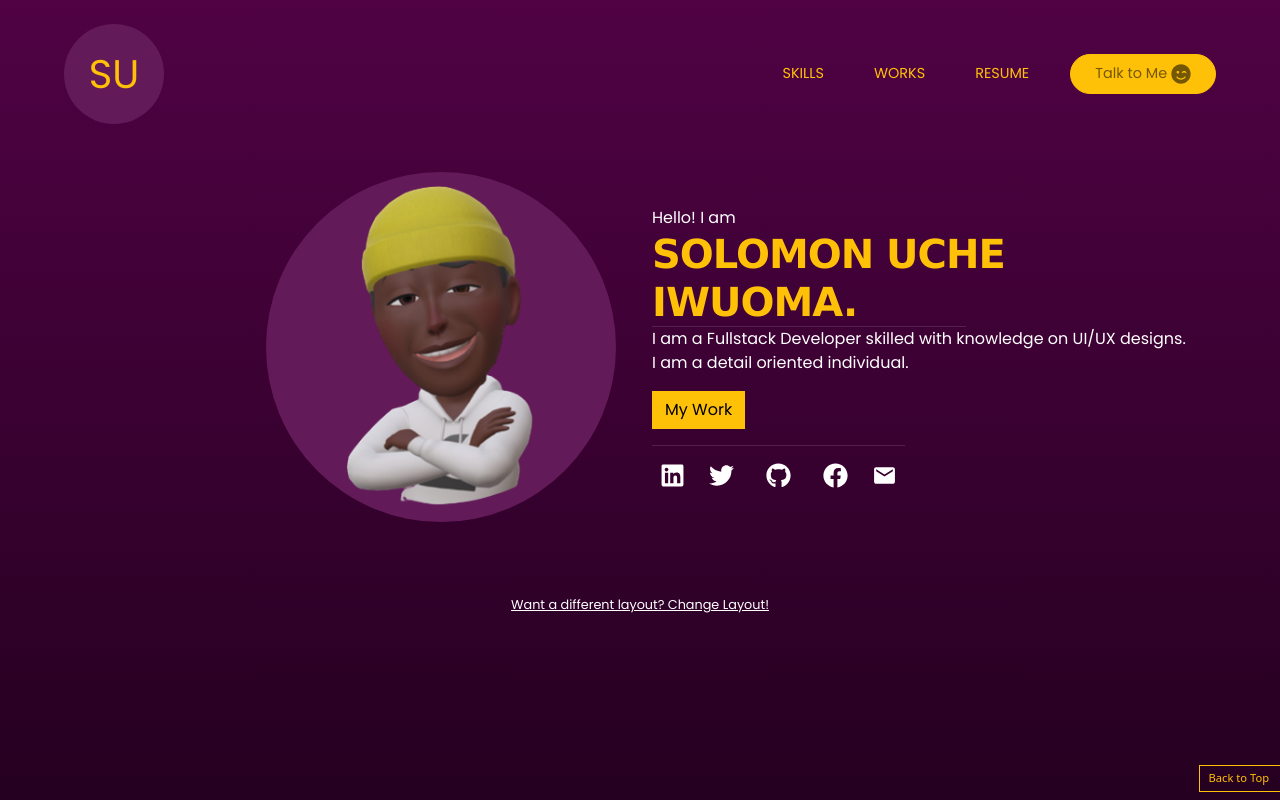
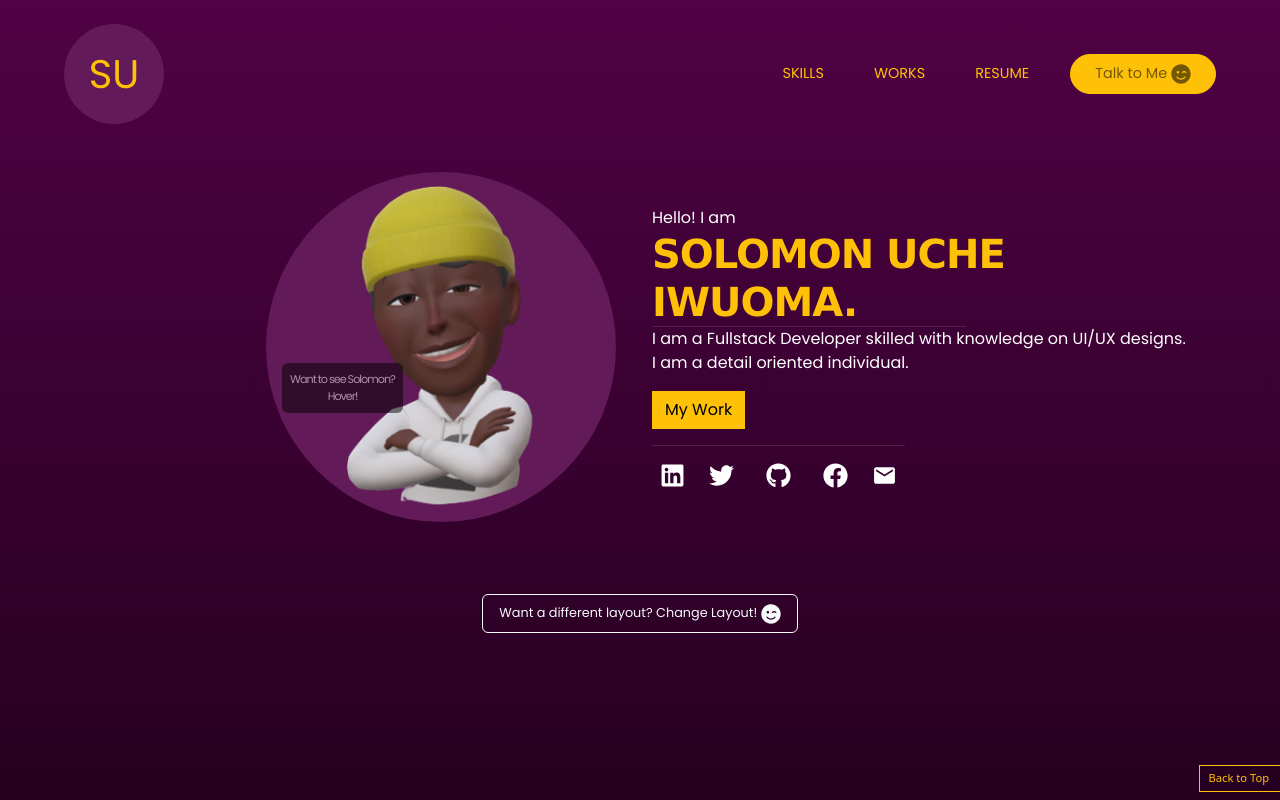
Before and after one commit to officialksolomon/my_portfolio, a React (Vite) app: page / in a window 1280 px wide. Built offline with nearby package versions, Linux system fonts and the light colour scheme; some icons are missing.

Commit message:
changes...

```diff
--- /dev/null
+++ b/src/components/Footer/Footer.css
@@ -0,0 +1,3 @@
+.copyright-text {
+  font-size: 0.7em;
+}
--- a/src/components/Footer/Footer.jsx
+++ b/src/components/Footer/Footer.jsx
@@ -1,12 +1,12 @@
 import React from 'react'
 import { Col, Row } from 'react-bootstrap'
 import { FaCopyright } from 'react-icons/fa'
-
+import './Footer.css'
 function Footer () {
   return (
     <Row >
       <Col xs={12} className='d-flex justify-content-center align-items-center'>
-        <p className='text-white fw-light'>Solomon Uche Iwuoma <FaCopyright /> 2022</p></Col>
+        <p className='text-white fw-light copyright-text'>Solomon Uche Iwuoma <FaCopyright /> 2022</p></Col>
     </Row>
   )
 }
--- a/src/components/Home/Home.css
+++ b/src/components/Home/Home.css
@@ -19,3 +19,9 @@ h1 {
 .name {
   font-family: Verdana, Geneva, Tahoma, sans-serif;
 }
+
+.avatar-span {
+  font-size: 0.7em;
+  z-index: 1000;
+  letter-spacing: -1px;
+}
--- a/src/components/Home/Home.jsx
+++ b/src/components/Home/Home.jsx
@@ -3,6 +3,7 @@ import './Home.css'
 import { Row, Col, Button } from 'react-bootstrap'
 import HomeAvatar from './HomeAvatar'
 import HomeBody from './HomeBody'
+import { FaSmileWink } from 'react-icons/fa'
 
 function Home () {
   const [change, setChange] = useState(false)
@@ -22,10 +23,13 @@ function Home () {
       <Row id='home' className='g-4 justify-content-center align-item-center'>
         <HomeAvatar change={change} />
         <HomeBody change={change} />
-        <Button variant='link' className="layout-btn text-white m-5 p-0 d-none d-md-block " onClick={changeLayout}> Want a different layout? Change Layout!</Button>
+        <div class="p-0 m-0 d-flex justify-content-center align-items-center">
+          <Button variant='outline-light' className="layout-btn  m-5 p-2 px-3 " onClick={changeLayout}> Want a different layout? Change Layout! <FaSmileWink size={20} /> </Button>
+        </div>
       </Row>
     </>
   )
 }
 
+
 export default Home
--- a/src/components/Home/HomeAvatar.jsx
+++ b/src/components/Home/HomeAvatar.jsx
@@ -12,8 +12,11 @@ function HomeAvatar ({ change }) {
   }
   return (
     <>
-      <Col xs={12} md={change ? 6 : 8} className={`d-flex ${change ? 'justify-content-end ' : 'justify-content-center'} align-items-center p-4`}>
-        <img onMouseEnter={(event) => changeImage(event)} onMouseLeave={(event) => changeImage(event)} src={src} className="avatar rounded-circle animate__animated animate__zoomIn" width={change ? 350 : 200} height={change ? 350 : 200} alt="Avatar" />
+      <Col xs={12} md={change ? 6 : 8} className={`d-flex  ${change ? 'justify-content-end ' : 'justify-content-center'} align-items-center p-4`}>
+        <div className='position-relative '>
+          <img onMouseEnter={(event) => changeImage(event)} onMouseLeave={(event) => changeImage(event)} src={src} className="avatar rounded-circle animate__animated animate__zoomIn" width={change ? 350 : 200} height={change ? 350 : 200} alt="Avatar" />
+          <span className=' avatar-span  position-absolute start-0 top-50 m-3 text-white text-center bg-black p-2 rounded opacity-50 '> Want to see Solomon? <br />Hover!</span>
+        </div>
       </Col>
     </>
   )
```
